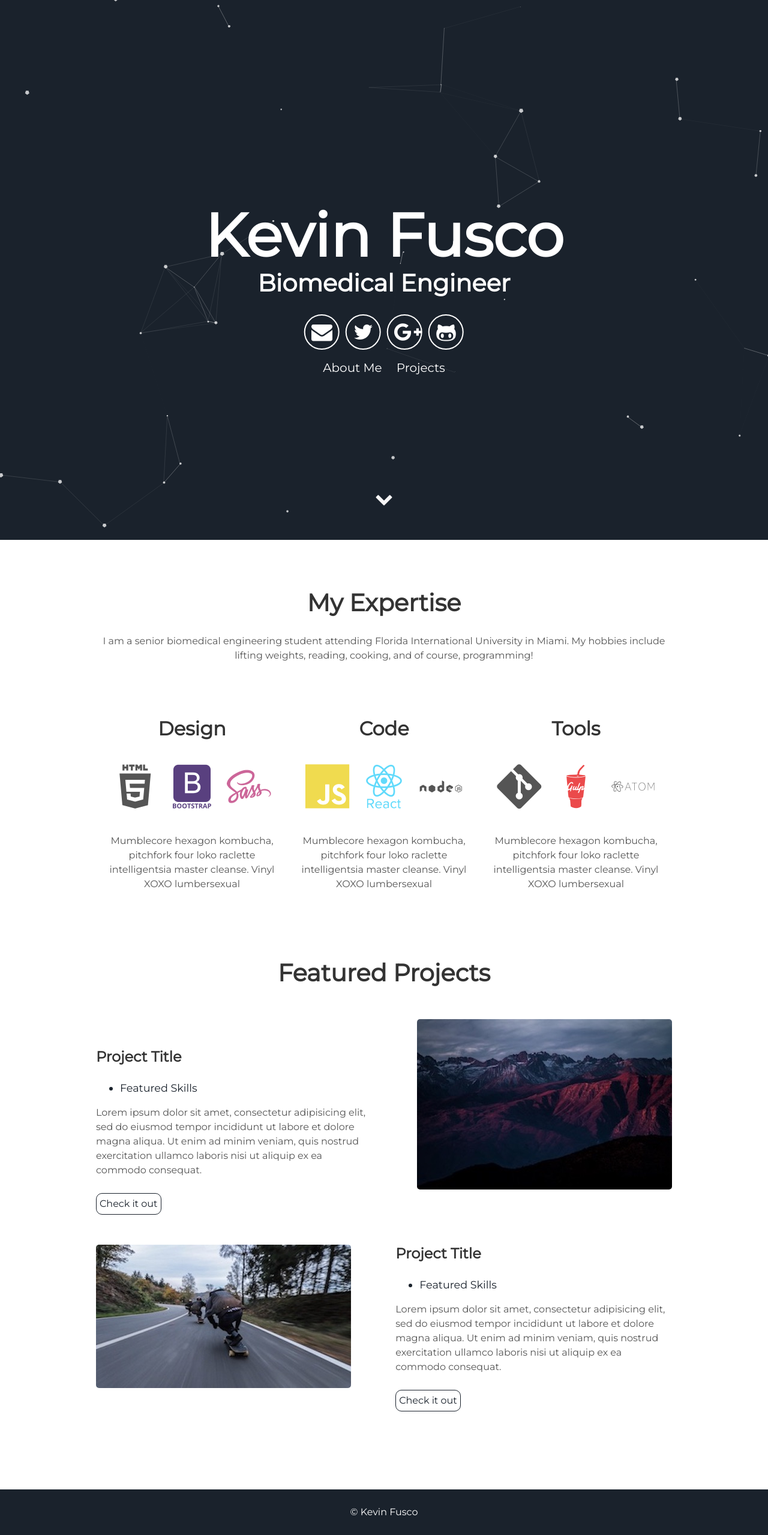
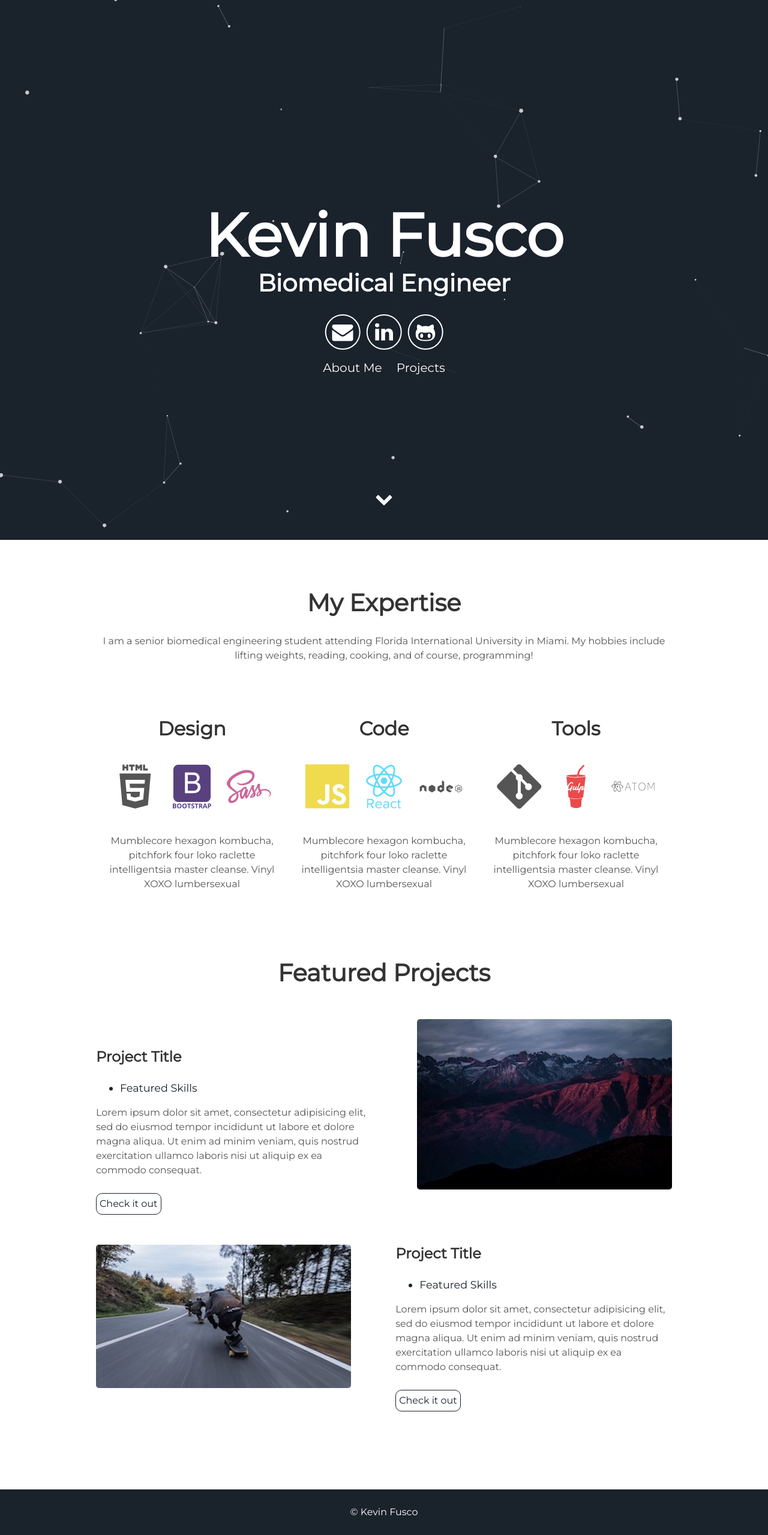
Before and after one commit to kcfusco/kcfusco.github.io, a Jekyll site: the page built from index.html, in a window 1280 px wide. Shown: the whole page at 60% size. Built offline with Jekyll 4.4.1, drawn with Linux system fonts in a browser that asks for light colours.

Commit message:
Update header.html

```diff
--- a/_includes/header.html
+++ b/_includes/header.html
@@ -6,8 +6,7 @@
       </h1>
       <div class="header-icons">
         <a aria-label="Send email" href="#"><i class="icon fa fa-envelope"></i></a>
-        <a aria-label="My Twitter" target="_blank" href="#"><i class="icon fa fa-twitter" aria-hidden="true"></i></a>
-        <a aria-label="My Google Plus" target="_blank" href="#"><i class="icon fa fa-google-plus" aria-hidden="true"></i></a>
+        <a aria-label="My LinkedIn" target="_blank" href="#"><i class="icon fa fa-linkedin" aria-hidden="true"></i></a>
         <a aria-label="My Github" target="_blank" href="https://github.com/Nivex28"><i class="icon fa fa-github-alt" aria-hidden="true"></i></a>
       </div>
       <div class="header-links">
```
